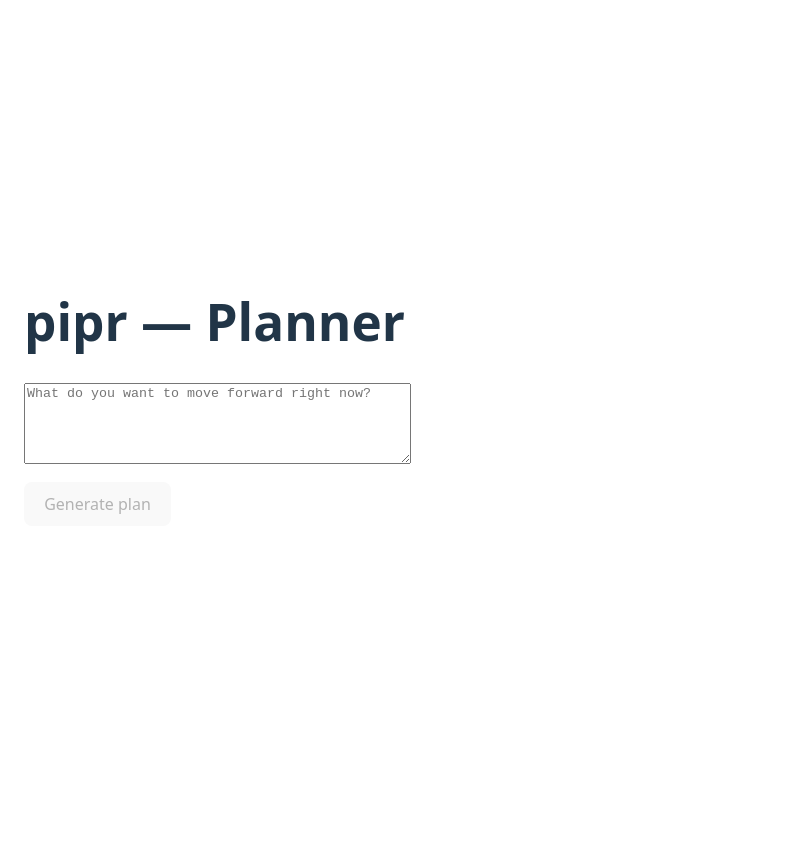
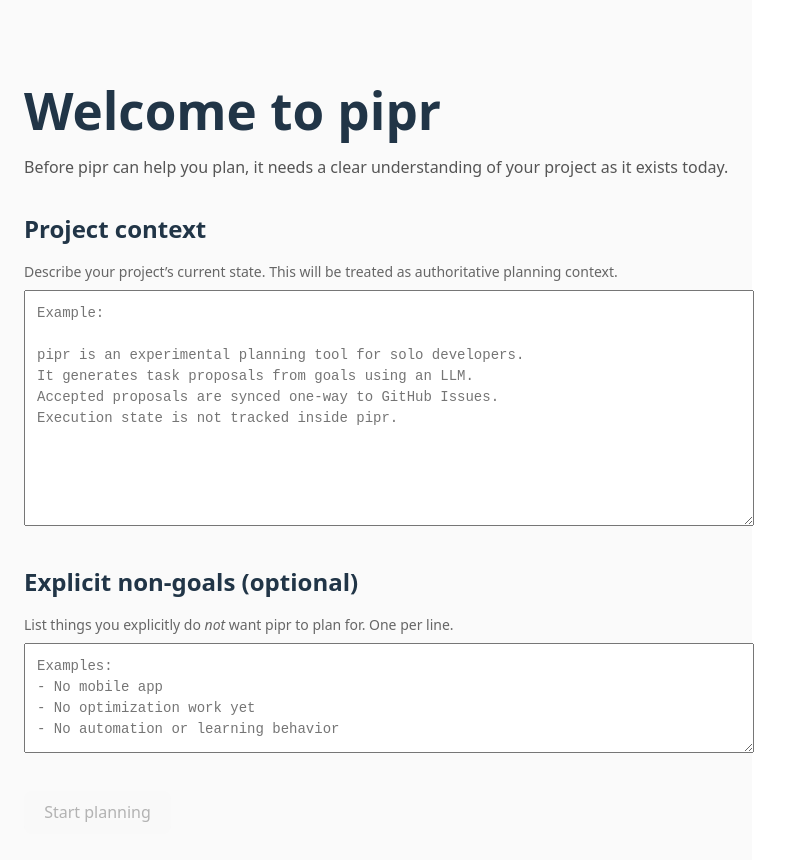
Before and after one commit to navxio/pipr, a React (Vite) app in the folder apps/web/: page / in a window 1280 px wide. Shown: the top 860 px of the page, without its empty margins (0-793 px from the left). Before the commit the page ends 800 px from the top, so only its background shows below. Built offline with nearby package versions, Linux system fonts and the light colour scheme; no server answers.

Commit message:
frontend: implement Onboarding flow

```diff
--- a/apps/web/src/App.tsx
+++ b/apps/web/src/App.tsx
@@ -1,6 +1,27 @@
 // apps/web/src/App.tsx
+import { useEffect, useState } from "react";
 import PlannerPage from "./pages/Planner";
+import Onboarding from "./pages/Onboarding";
+import { trpc } from "./trpc";
 
 export default function App() {
+  const [ready, setReady] = useState(false);
+  const [hasContext, setHasContext] = useState<boolean | null>(null);
+
+  useEffect(() => {
+    trpc.project.hasContext
+      .query()
+      .then((res) => setHasContext(res.hasContext))
+      .catch(() => setHasContext(false));
+  }, []);
+
+  if (hasContext === null) {
+    return null; // or loading spinner
+  }
+
+  if (!hasContext) {
+    return <Onboarding onComplete={() => setHasContext(true)} />;
+  }
+
   return <PlannerPage />;
 }
--- /dev/null
+++ b/apps/web/src/pages/Onboarding.tsx
@@ -0,0 +1,104 @@
+// apps/web/src/pages/Onboarding.tsx
+import { useState } from "react";
+import { trpc } from "../trpc";
+
+export default function Onboarding({ onComplete }: { onComplete: () => void }) {
+  const [context, setContext] = useState("");
+  const [nonGoals, setNonGoals] = useState("");
+  const [loading, setLoading] = useState(false);
+
+  const handleSubmit = async () => {
+    if (!context.trim()) return;
+
+    setLoading(true);
+    try {
+      await trpc.project.initialize.mutate({
+        context: context.trim(),
+        nonGoals: nonGoals.trim() || undefined,
+      });
+
+      onComplete();
+    } catch (err) {
+      alert(String(err));
+    } finally {
+      setLoading(false);
+    }
+  };
+
+  return (
+    <div
+      style={{
+        minHeight: "100vh",
+        padding: "48px 24px",
+        display: "flex",
+        justifyContent: "center",
+        background: "#fafafa",
+      }}
+    >
+      <div style={{ maxWidth: 720, width: "100%" }}>
+        <h1 style={{ marginBottom: 8 }}>Welcome to pipr</h1>
+        <p style={{ marginBottom: 32, color: "#555" }}>
+          Before pipr can help you plan, it needs a clear understanding of your
+          project as it exists today.
+        </p>
+
+        <section style={{ marginBottom: 32 }}>
+          <h2 style={{ marginBottom: 8 }}>Project context</h2>
+          <p style={{ marginBottom: 8, color: "#666", fontSize: 14 }}>
+            Describe your project’s current state. This will be treated as
+            authoritative planning context.
+          </p>
+
+          <textarea
+            placeholder={`Example:
+
+pipr is an experimental planning tool for solo developers.
+It generates task proposals from goals using an LLM.
+Accepted proposals are synced one-way to GitHub Issues.
+Execution state is not tracked inside pipr.
+`}
+            value={context}
+            onChange={(e) => setContext(e.target.value)}
+            rows={10}
+            style={{
+              width: "100%",
+              padding: 12,
+              fontSize: 14,
+              lineHeight: 1.5,
+            }}
+          />
+        </section>
+
+        <section style={{ marginBottom: 32 }}>
+          <h2 style={{ marginBottom: 8 }}>Explicit non-goals (optional)</h2>
+          <p style={{ marginBottom: 8, color: "#666", fontSize: 14 }}>
+            List things you explicitly do <em>not</em> want pipr to plan for.
+            One per line.
+          </p>
+
+          <textarea
+            placeholder={`Examples:
+- No mobile app
+- No optimization work yet
+- No automation or learning behavior`}
+            value={nonGoals}
+            onChange={(e) => setNonGoals(e.target.value)}
+            rows={4}
+            style={{
+              width: "100%",
+              padding: 12,
+              fontSize: 14,
+              lineHeight: 1.5,
+            }}
+          />
+        </section>
+
+        <div style={{ display: "flex", gap: 12 }}>
+          <button onClick={handleSubmit} disabled={loading || !context.trim()}>
+            {loading ? "Saving…" : "Start planning"}
+          </button>
+        </div>
+      </div>
+    </div>
+  );
+}
```
